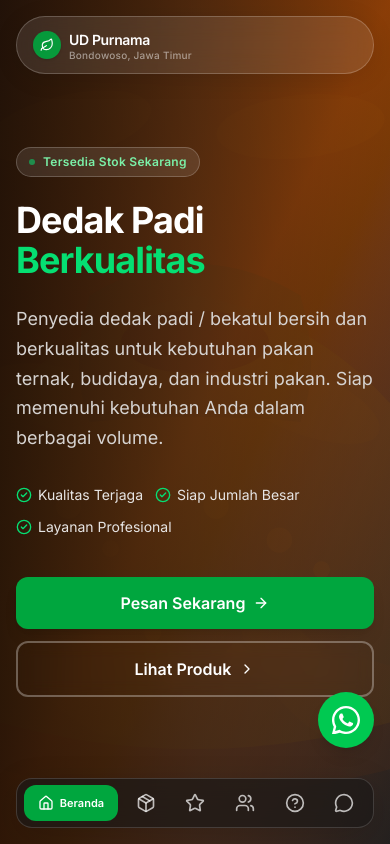
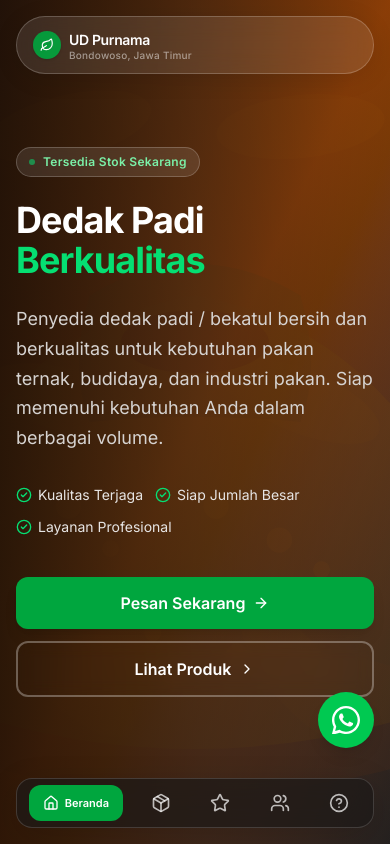
Before and after one commit to ardhikaxx/dedak-padi-web, a Next.js app: page / in a window 390 px wide. Shown: the top 844 px of the page. Built offline with nearby package versions, Linux system fonts and the light colour scheme.

Commit message:
feat: remove WhatsApp button from mobile bottom nav

```diff
--- a/components/Navbar.tsx
+++ b/components/Navbar.tsx
@@ -2,7 +2,7 @@
 
 import { useState, useEffect } from 'react';
 import Link from 'next/link';
-import { Leaf, Home, Package, Star, Users, HelpCircle, MessageCircle } from 'lucide-react';
+import { Leaf, Home, Package, Star, Users, HelpCircle } from 'lucide-react';
 import { businessConfig, getWhatsAppUrl } from '@/data/business';
 
 const navLinks = [
@@ -174,20 +174,6 @@ export default function Navbar() {
               );
             })}
 
-            {/* Tombol WhatsApp */}
-            <a
-              href={getWhatsAppUrl('order')}
-              target="_blank"
-              rel="noopener noreferrer"
-              aria-label="Pesan via WhatsApp"
-              className={`flex flex-col items-center justify-center gap-0.5 px-3 py-2.5 transition-all duration-200 rounded-xl ${
-                isScrolled
-                  ? 'text-stone-500 hover:text-green-700 hover:bg-green-50'
-                  : 'text-white/70 hover:text-white hover:bg-white/10'
-              }`}
-            >
-              <MessageCircle className="w-5 h-5" aria-hidden="true" />
-            </a>
           </div>
         </div>
       </nav>
```
